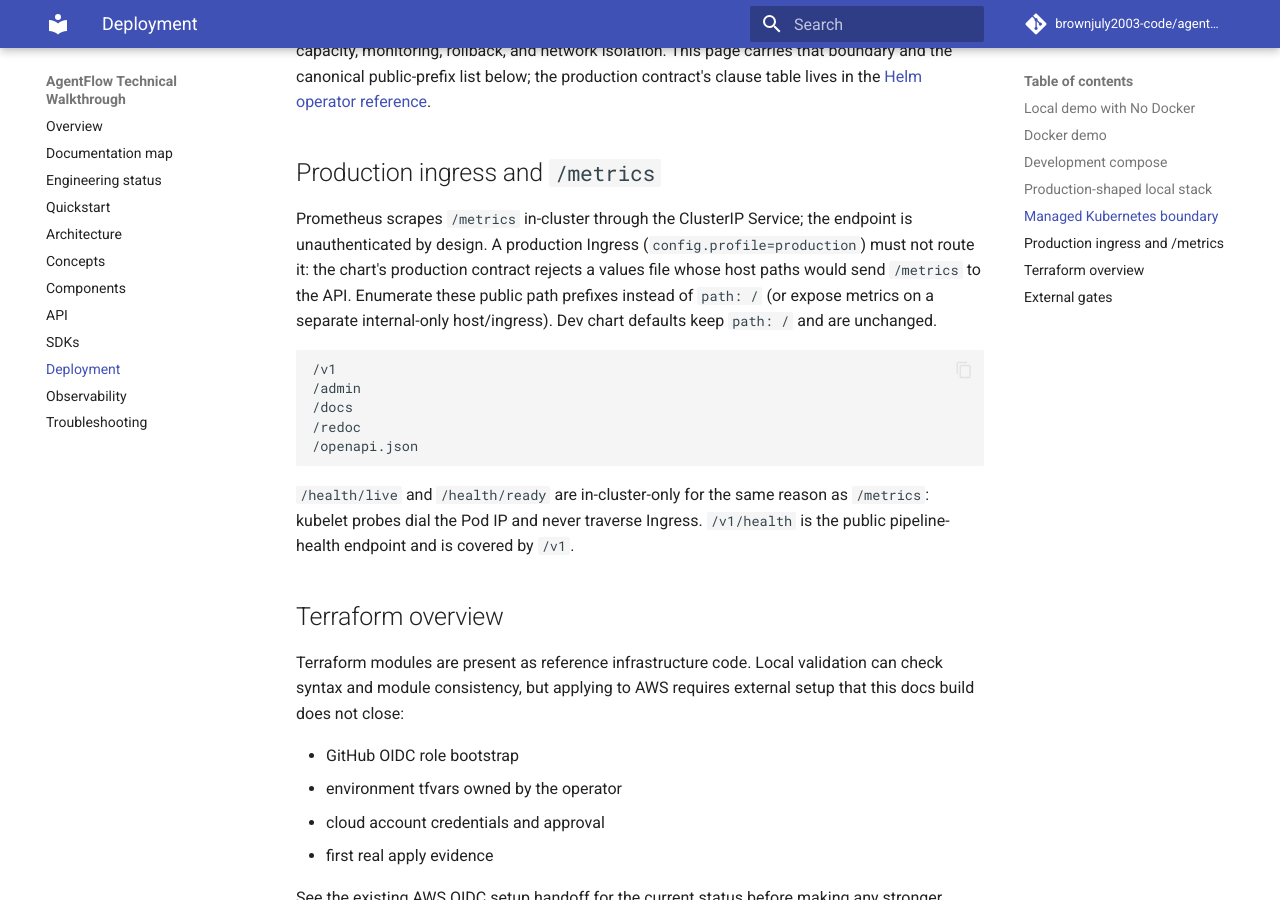
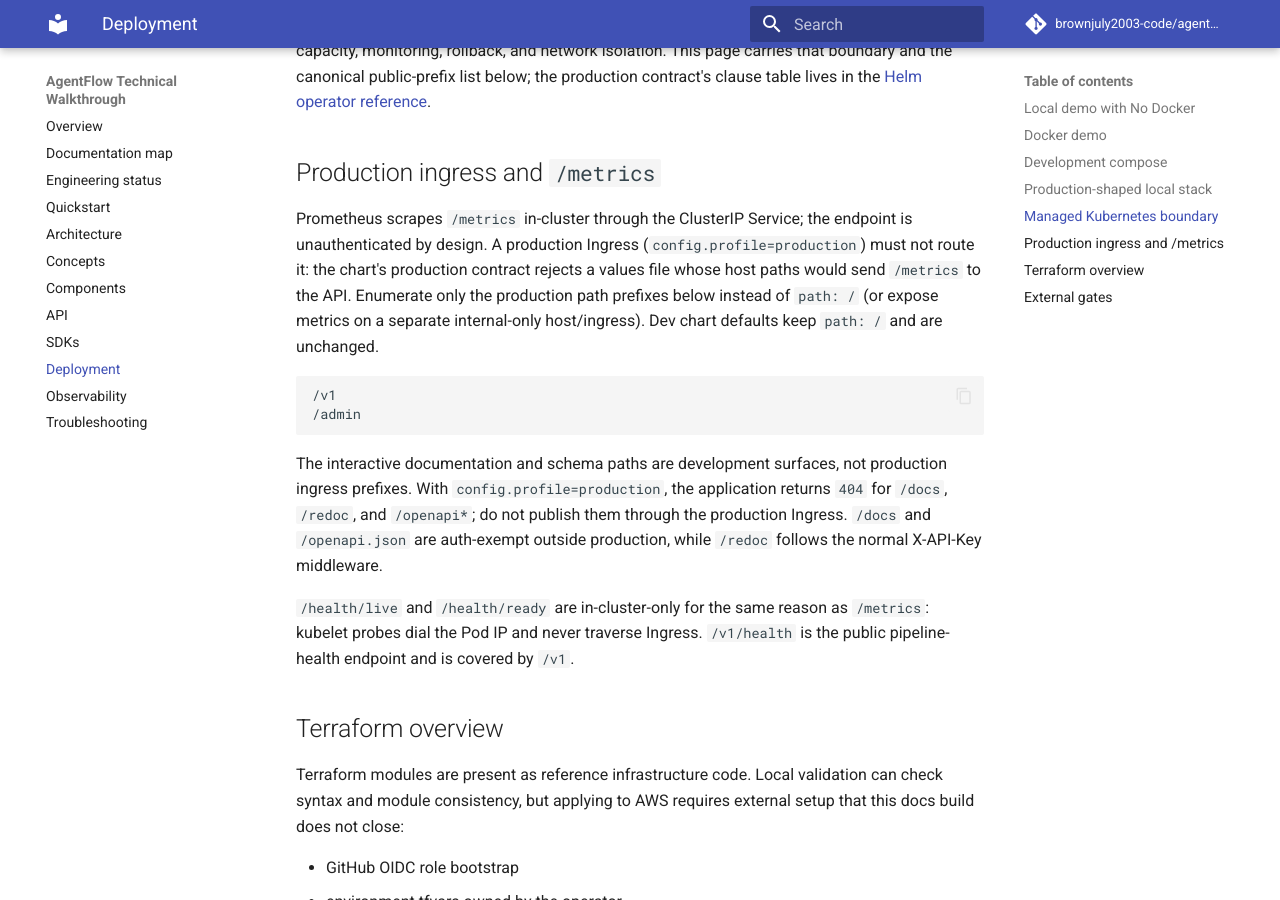
Before and after one commit to brownjuly2003-code/agentflow, an MkDocs documentation site: the page built from docs/deployment.md, in a window 1280 px wide and 900 px high, scrolled down 2684 px. Built offline with MkDocs 1.6.1 and Material for MkDocs 9.7.7, drawn with Linux system fonts in a browser that asks for light colours; comment, search, counter and statistics services are not loaded.

Commit message:
docs(security): align production API exposure (T-31)

````diff
--- a/docs/deployment.md
+++ b/docs/deployment.md
@@ -125,17 +125,20 @@ Prometheus scrapes `/metrics` in-cluster through the ClusterIP Service; the
 endpoint is unauthenticated by design. A production Ingress
 (`config.profile=production`) must not route it: the chart's production
 contract rejects a values file whose host paths would send `/metrics` to the
-API. Enumerate these public path prefixes instead of `path: /` (or expose
-metrics on a separate internal-only host/ingress). Dev chart defaults keep
-`path: /` and are unchanged.
+API. Enumerate only the production path prefixes below instead of `path: /`
+(or expose metrics on a separate internal-only host/ingress). Dev chart
+defaults keep `path: /` and are unchanged.
 
 ```
 /v1
 /admin
-/docs
-/redoc
-/openapi.json
 ```
+
+The interactive documentation and schema paths are development surfaces, not
+production ingress prefixes. With `config.profile=production`, the application
+returns `404` for `/docs`, `/redoc`, and `/openapi*`; do not publish them through
+the production Ingress. `/docs` and `/openapi.json` are auth-exempt outside
+production, while `/redoc` follows the normal X-API-Key middleware.
 
 `/health/live` and `/health/ready` are in-cluster-only for the same reason as
 `/metrics`: kubelet probes dial the Pod IP and never traverse Ingress.
````
Also changed, not shown: docs/api-reference.md (+17 -8 lines), 3 other files.
